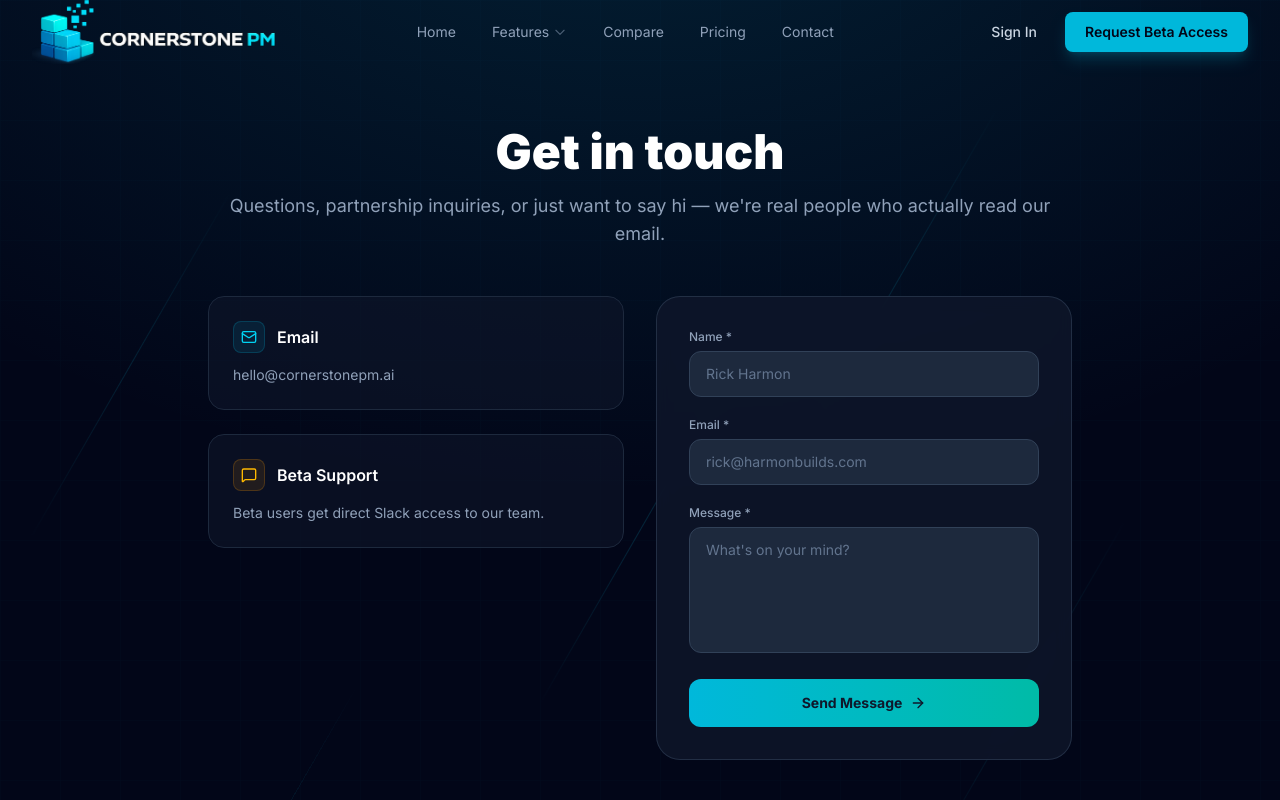
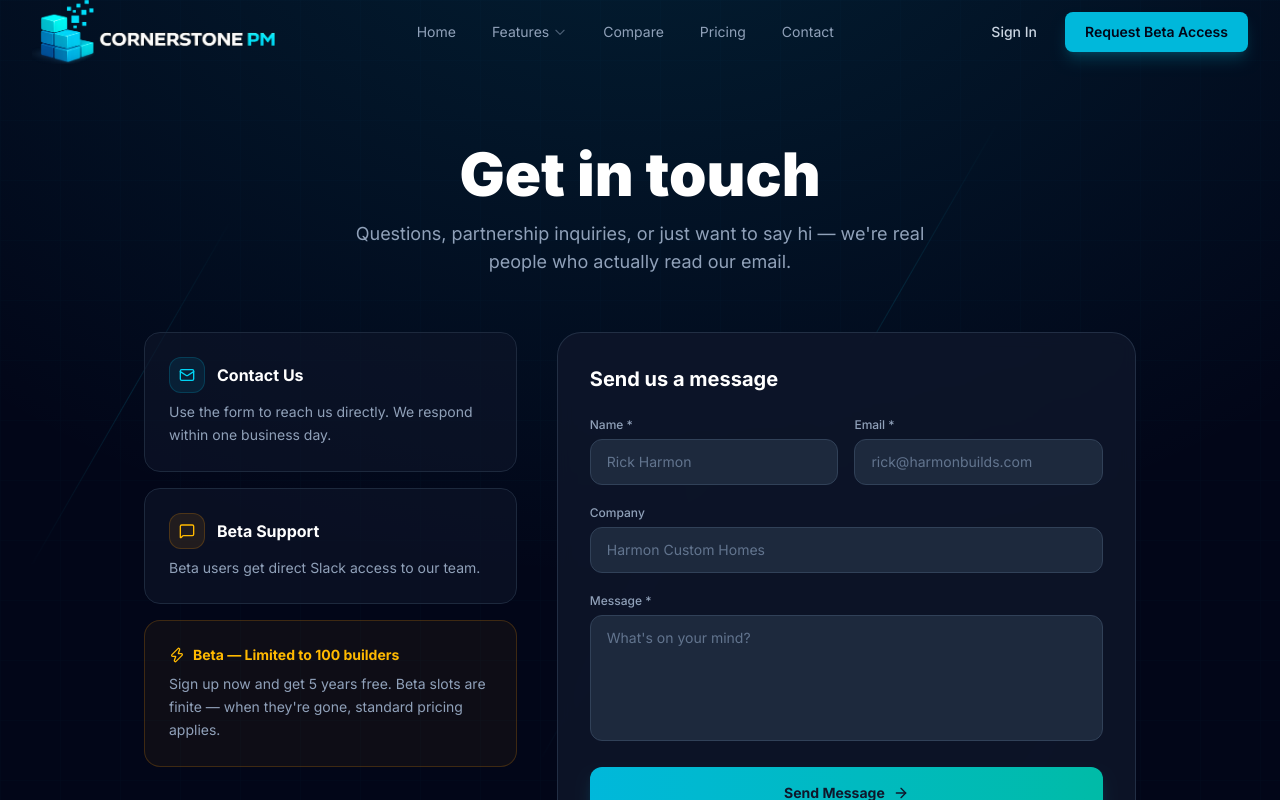
Before and after one commit to Scootermcgavin121/cornerstone-marketing-v2, a Next.js app: page /contact in a window 1280 px wide. Shown: the top 800 px of the page. Built offline with nearby package versions, Linux system fonts and the light colour scheme.

Commit message:
fix: contact page matches old site design - no email shown, clean two-col form with beta scarcity

```diff
--- a/src/app/contact/page.tsx
+++ b/src/app/contact/page.tsx
@@ -3,10 +3,10 @@ import React, { useState } from "react";
 import { Navbar } from "@/components/Navbar";
 import { Footer } from "@/components/Footer";
 import { BackgroundBeams } from "@/components/ui/background-beams";
-import { Mail, MessageSquare, ArrowRight } from "lucide-react";
+import { Mail, MessageSquare, ArrowRight, Zap } from "lucide-react";
 
 export default function ContactPage() {
-  const [form, setForm] = useState({ name: "", email: "", message: "", website: "" });
+  const [form, setForm] = useState({ name: "", email: "", company: "", message: "", website: "" });
   const [status, setStatus] = useState<"idle" | "loading" | "success" | "error">("idle");
 
   const handleSubmit = async (e: React.FormEvent) => {
@@ -32,67 +32,136 @@ export default function ContactPage() {
       <section className="relative min-h-screen flex items-center justify-center pt-16 overflow-hidden">
         <BackgroundBeams />
 
-        <div className="relative z-10 max-w-4xl mx-auto px-4 py-16 w-full">
-          <div className="text-center mb-12">
-            <h1 className="text-5xl font-black text-white mb-4">Get in touch</h1>
-            <p className="text-lg text-slate-400">
+        <div className="relative z-10 max-w-5xl mx-auto px-4 py-20 w-full">
+          {/* Header */}
+          <div className="text-center mb-14">
+            <h1 className="text-5xl sm:text-6xl font-black text-white mb-4">Get in touch</h1>
+            <p className="text-lg text-slate-400 max-w-xl mx-auto">
               Questions, partnership inquiries, or just want to say hi — we&apos;re real people who
               actually read our email.
             </p>
           </div>
 
-          <div className="grid grid-cols-1 lg:grid-cols-2 gap-8">
-            {/* Info */}
-            <div className="space-y-6">
+          <div className="grid grid-cols-1 lg:grid-cols-5 gap-10 items-start">
+            {/* Left — info cards */}
+            <div className="lg:col-span-2 space-y-4">
               <div className="p-6 rounded-2xl bg-slate-900/60 border border-slate-800">
-                <div className="flex items-center gap-3 mb-3">
-                  <div className="w-8 h-8 rounded-lg bg-cyan-500/10 border border-cyan-500/20 flex items-center justify-center">
+                <div className="flex items-center gap-3 mb-2">
+                  <div className="w-9 h-9 rounded-xl bg-cyan-500/10 border border-cyan-500/20 flex items-center justify-center">
                     <Mail className="w-4 h-4 text-cyan-400" />
                   </div>
-                  <span className="font-semibold text-white">Email</span>
+                  <span className="font-bold text-white">Contact Us</span>
                 </div>
-                <p className="text-slate-400 text-sm">hello@cornerstonepm.ai</p>
+                <p className="text-slate-400 text-sm leading-relaxed">
+                  Use the form to reach us directly. We respond within one business day.
+                </p>
               </div>
+
               <div className="p-6 rounded-2xl bg-slate-900/60 border border-slate-800">
-                <div className="flex items-center gap-3 mb-3">
-                  <div className="w-8 h-8 rounded-lg bg-amber-500/10 border border-amber-500/20 flex items-center justify-center">
+                <div className="flex items-center gap-3 mb-2">
+                  <div className="w-9 h-9 rounded-xl bg-amber-500/10 border border-amber-500/20 flex items-center justify-center">
                     <MessageSquare className="w-4 h-4 text-amber-400" />
                   </div>
-                  <span className="font-semibold text-white">Beta Support</span>
+                  <span className="font-bold text-white">Beta Support</span>
                 </div>
-                <p className="text-slate-400 text-sm">
+                <p className="text-slate-400 text-sm leading-relaxed">
                   Beta users get direct Slack access to our team.
+                </p>
+              </div>
+
+              <div className="p-6 rounded-2xl bg-amber-500/5 border border-amber-500/20">
+                <div className="flex items-center gap-2 mb-2">
+                  <Zap className="w-4 h-4 text-amber-400" />
+                  <span className="font-bold text-amber-400 text-sm">Beta — Limited to 100 builders</span>
+                </div>
+                <p className="text-slate-400 text-sm leading-relaxed">
+                  Sign up now and get 5 years free. Beta slots are finite — when they&apos;re gone, standard pricing applies.
                 </p>
               </div>
             </div>
 
-            {/* Form */}
-            <div className="bg-slate-900/80 backdrop-blur-sm border border-slate-700/60 rounded-3xl p-8">
+            {/* Right — form */}
+            <div className="lg:col-span-3 bg-slate-900/80 backdrop-blur-sm border border-slate-700/60 rounded-3xl p-8">
               {status === "success" ? (
-                <div className="text-center py-8">
-                  <div className="text-4xl mb-4">✅</div>
-                  <h3 className="text-xl font-bold text-white mb-2">Message sent!</h3>
+                <div className="text-center py-12">
+                  <div className="w-16 h-16 rounded-full bg-emerald-500/20 border border-emerald-500/40 flex items-center justify-center mx-auto mb-4">
+                    <span className="text-3xl">✅</span>
+                  </div>
+                  <h3 className="text-2xl font-bold text-white mb-2">Message sent!</h3>
                   <p className="text-slate-400">We&apos;ll get back to you within one business day.</p>
                 </div>
               ) : (
                 <form onSubmit={handleSubmit} className="space-y-5">
-                  <input type="text" name="website" value={form.website} onChange={e => setForm({...form, website: e.target.value})} className="hidden" tabIndex={-1} autoComplete="off" />
+                  <h2 className="text-xl font-bold text-white mb-6">Send us a message</h2>
+
+                  {/* Honeypot */}
+                  <input type="text" name="website" value={form.website} onChange={e => setForm({ ...form, website: e.target.value })} className="hidden" tabIndex={-1} autoComplete="off" />
+
+                  <div className="grid grid-cols-1 sm:grid-cols-2 gap-4">
+                    <div>
+                      <label className="block text-xs font-medium text-slate-400 mb-1.5">Name *</label>
+                      <input
+                        type="text"
+                        required
+                        value={form.name}
+                        onChange={e => setForm({ ...form, name: e.target.value })}
+                        className="w-full px-4 py-3 rounded-xl bg-slate-800 border border-slate-700 text-white placeholder-slate-500 text-sm focus:outline-none focus:border-cyan-500/50 transition-colors"
+                        placeholder="Rick Harmon"
+                      />
+                    </div>
+                    <div>
+                      <label className="block text-xs font-medium text-slate-400 mb-1.5">Email *</label>
+                      <input
+                        type="email"
+                        required
+                        value={form.email}
+                        onChange={e => setForm({ ...form, email: e.target.value })}
+                        className="w-full px-4 py-3 rounded-xl bg-slate-800 border border-slate-700 text-white placeholder-slate-500 text-sm focus:outline-none focus:border-cyan-500/50 transition-colors"
+                        placeholder="rick@harmonbuilds.com"
+                      />
+                    </div>
+                  </div>
+
                   <div>
-                    <label className="block text-xs font-medium text-slate-400 mb-1.5">Name *</label>
-                    <input type="text" required value={form.name} onChange={e => setForm({...form, name: e.target.value})} className="w-full px-4 py-3 rounded-xl bg-slate-800 border border-slate-700 text-white placeholder-slate-500 text-sm focus:outline-none focus:border-cyan-500/50 transition-colors" placeholder="Rick Harmon" />
+                    <label className="block text-xs font-medium text-slate-400 mb-1.5">Company</label>
+                    <input
+                      type="text"
+                      value={form.company}
+                      onChange={e => setForm({ ...form, company: e.target.value })}
+                      className="w-full px-4 py-3 rounded-xl bg-slate-800 border border-slate-700 text-white placeholder-slate-500 text-sm focus:outline-none focus:border-cyan-500/50 transition-colors"
+                      placeholder="Harmon Custom Homes"
+                    />
                   </div>
-                  <div>
-                    <label className="block text-xs font-medium text-slate-400 mb-1.5">Email *</label>
-                    <input type="email" required value={form.email} onChange={e => setForm({...form, email: e.target.value})} className="w-full px-4 py-3 rounded-xl bg-slate-800 border border-slate-700 text-white placeholder-slate-500 text-sm focus:outline-none focus:border-cyan-500/50 transition-colors" placeholder="rick@harmonbuilds.com" />
-                  </div>
+
                   <div>
                     <label className="block text-xs font-medium text-slate-400 mb-1.5">Message *</label>
-                    <textarea required rows={5} value={form.message} onChange={e => setForm({...form, message: e.target.value})} className="w-full px-4 py-3 rounded-xl bg-slate-800 border border-slate-700 text-white placeholder-slate-500 text-sm focus:outline-none focus:border-cyan-500/50 transition-colors resize-none" placeholder="What's on your mind?" />
+                    <textarea
+                      required
+                      rows={5}
+                      value={form.message}
+                      onChange={e => setForm({ ...form, message: e.target.value })}
+                      className="w-full px-4 py-3 rounded-xl bg-slate-800 border border-slate-700 text-white placeholder-slate-500 text-sm focus:outline-none focus:border-cyan-500/50 transition-colors resize-none"
+                      placeholder="What's on your mind?"
+                    />
                   </div>
-                  {status === "error" && <p className="text-red-400 text-sm">Something went wrong. Please try again.</p>}
-                  <button type="submit" disabled={status === "loading"} className="group w-full flex items-center justify-center gap-2 py-3.5 rounded-xl font-bold text-sm bg-gradient-to-r from-cyan-500 to-teal-500 text-slate-900 hover:from-cyan-400 hover:to-teal-400 transition-all duration-200 disabled:opacity-60">
-                    {status === "loading" ? "Sending..." : <>Send Message <ArrowRight className="w-4 h-4 group-hover:translate-x-1 transition-transform" /></>}
+
+                  {status === "error" && (
+                    <p className="text-red-400 text-sm">Something went wrong. Please try again.</p>
+                  )}
+
+                  <button
+                    type="submit"
+                    disabled={status === "loading"}
+                    className="group w-full flex items-center justify-center gap-2 py-4 rounded-xl font-bold text-sm bg-gradient-to-r from-cyan-500 to-teal-500 text-slate-900 hover:from-cyan-400 hover:to-teal-400 transition-all duration-200 shadow-lg shadow-cyan-500/20 disabled:opacity-60"
+                  >
+                    {status === "loading" ? "Sending..." : (
+                      <>Send Message <ArrowRight className="w-4 h-4 group-hover:translate-x-1 transition-transform" /></>
+                    )}
                   </button>
+
+                  <p className="text-center text-xs text-slate-600">
+                    No spam. We respond within one business day.
+                  </p>
                 </form>
               )}
             </div>
```
